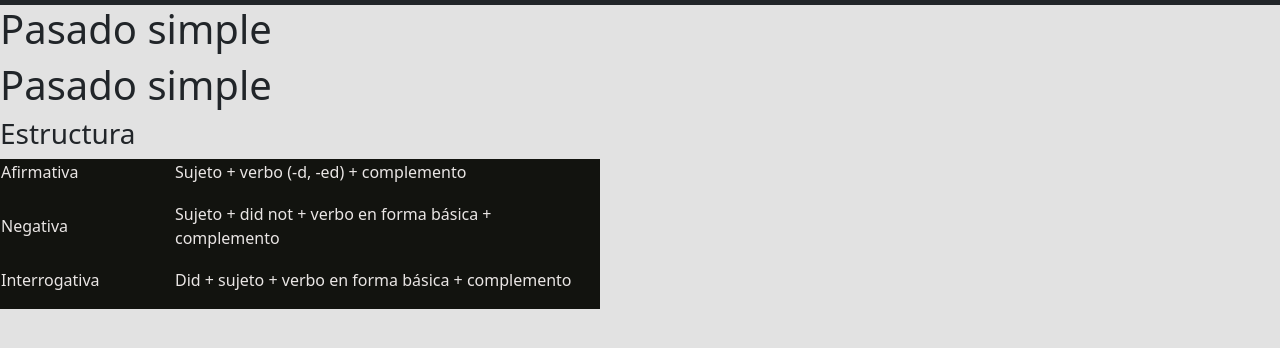
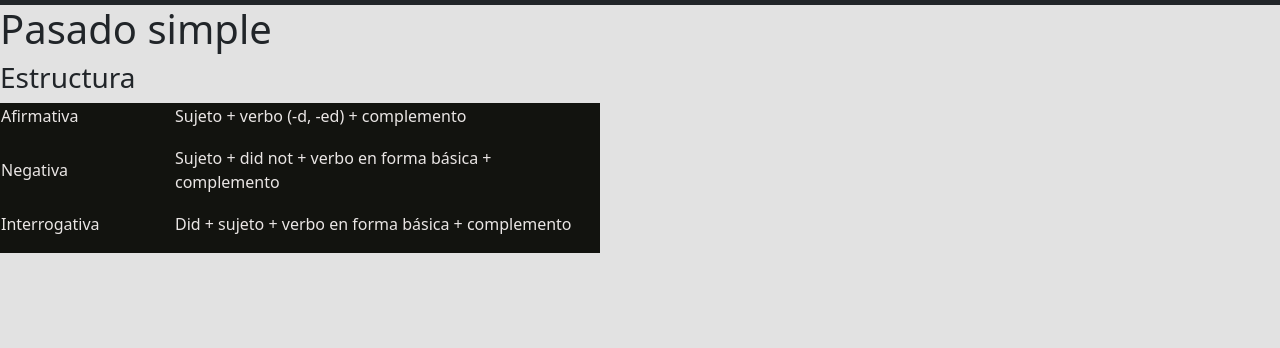
Before and after one commit to Celiz/AI-Web, a plain HTML site: page PasadoSimple.html in a window 1280 px wide. Shown: the part 84-432 px from the top of the page. Drawn offline with nearby package versions, Linux system fonts and the light colour scheme.

Commit message:
Update PasadoSimple.html

```diff
--- a/PasadoSimple.html
+++ b/PasadoSimple.html
@@ -55,7 +55,6 @@
     </nav>
     <main>
         <h1>Pasado simple</h1>
-           <h1>Pasado simple</h1>
         <h3>Estructura</h3>
         <div>
             <table>
```
